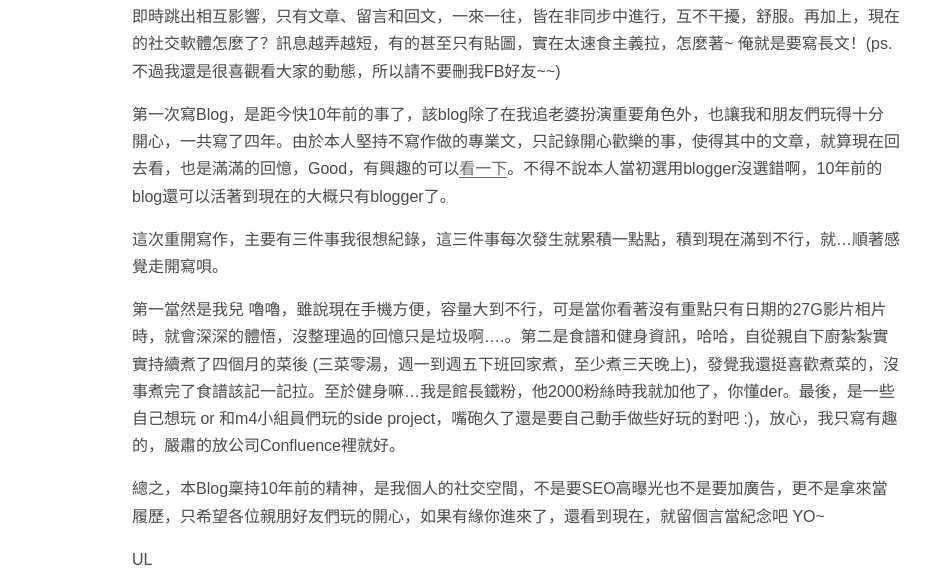
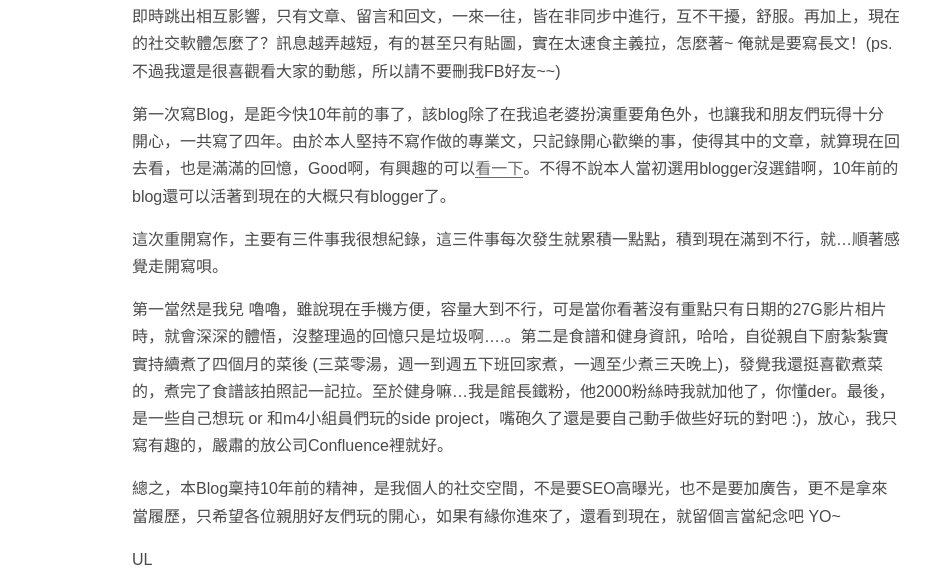
Before and after one commit to uln88/blog, a plain HTML site: page 2017/07/14/開站第一篇/index.html in a window 1280 px wide. Shown: the part 631-1211 px from the top of the page, 244-1174 px from the left. Drawn offline with Linux system fonts and the light colour scheme; a small style sheet from the web is missing.

Commit message:
Site updated: 2017-07-15 05:39:11

```diff
--- a/2017/07/14/開站第一篇/index.html
+++ b/2017/07/14/開站第一篇/index.html
@@ -84,10 +84,10 @@
 <p>痾，回歸主題，為啥又想寫Blog？</p>
 <p>Hm…想用Hexo + GitHub Page架站是去年的事了，主要是發現這架構完全免錢又超級方便，就隨手架了一下，恩，果然很爽，一整個順，優質體驗滿點。相關的套件方法法我大概年初就全部玩了一遍，只是沒那個Fu開始寫，直到最近感覺比較有空 + 買了m4yo網域不知道要幹啥 + 突然有Fu了。</p>
 <p>我一直很喜歡Blog的社交節奏，討厭現今類FB等社交軟體。怎麼說? 距離感不同，你看你的我寫我的，不會即時跳出相互影響，只有文章、留言和回文，一來一往，皆在非同步中進行，互不干擾，舒服。再加上，現在的社交軟體怎麼了？訊息越弄越短，有的甚至只有貼圖，實在太速食主義拉，怎麼著~ 俺就是要寫長文！(ps.不過我還是很喜觀看大家的動態，所以請不要刪我FB好友~~)</p>
-<p>第一次寫Blog，是距今快10年前的事了，該blog除了在我追老婆扮演重要角色外，也讓我和朋友們玩得十分開心，一共寫了四年。由於本人堅持不寫作做的專業文，只記錄開心歡樂的事，使得其中的文章，就算現在回去看，也是滿滿的回憶，Good，有興趣的可以<a href="https://uln99.blogspot.tw/" target="_blank" rel="external">看一下</a>。不得不說本人當初選用blogger沒選錯啊，10年前的blog還可以活著到現在的大概只有blogger了。</p>
+<p>第一次寫Blog，是距今快10年前的事了，該blog除了在我追老婆扮演重要角色外，也讓我和朋友們玩得十分開心，一共寫了四年。由於本人堅持不寫作做的專業文，只記錄開心歡樂的事，使得其中的文章，就算現在回去看，也是滿滿的回憶，Good啊，有興趣的可以<a href="https://uln99.blogspot.tw/" target="_blank" rel="external">看一下</a>。不得不說本人當初選用blogger沒選錯啊，10年前的blog還可以活著到現在的大概只有blogger了。</p>
 <p>這次重開寫作，主要有三件事我很想紀錄，這三件事每次發生就累積一點點，積到現在滿到不行，就…順著感覺走開寫唄。</p>
-<p>第一當然是我兒 嚕嚕，雖說現在手機方便，容量大到不行，可是當你看著沒有重點只有日期的27G影片相片時，就會深深的體悟，沒整理過的回憶只是垃圾啊….。第二是食譜和健身資訊，哈哈，自從親自下廚紮紮實實持續煮了四個月的菜後 (三菜零湯，週一到週五下班回家煮，至少煮三天晚上)，發覺我還挺喜歡煮菜的，沒事煮完了食譜該記一記拉。至於健身嘛…我是館長鐵粉，他2000粉絲時我就加他了，你懂der。最後，是一些自己想玩 or 和m4小組員們玩的side project，嘴砲久了還是要自己動手做些好玩的對吧 :)，放心，我只寫有趣的，嚴肅的放公司Confluence裡就好。</p>
-<p>總之，本Blog稟持10年前的精神，是我個人的社交空間，不是要SEO高曝光也不是要加廣告，更不是拿來當履歷，只希望各位親朋好友們玩的開心，如果有緣你進來了，還看到現在，就留個言當紀念吧 YO~</p>
+<p>第一當然是我兒 嚕嚕，雖說現在手機方便，容量大到不行，可是當你看著沒有重點只有日期的27G影片相片時，就會深深的體悟，沒整理過的回憶只是垃圾啊….。第二是食譜和健身資訊，哈哈，自從親自下廚紮紮實實持續煮了四個月的菜後 (三菜零湯，週一到週五下班回家煮，一週至少煮三天晚上)，發覺我還挺喜歡煮菜的，煮完了食譜該拍照記一記拉。至於健身嘛…我是館長鐵粉，他2000粉絲時我就加他了，你懂der。最後，是一些自己想玩 or 和m4小組員們玩的side project，嘴砲久了還是要自己動手做些好玩的對吧 :)，放心，我只寫有趣的，嚴肅的放公司Confluence裡就好。</p>
+<p>總之，本Blog稟持10年前的精神，是我個人的社交空間，不是要SEO高曝光，也不是要加廣告，更不是拿來當履歷，只希望各位親朋好友們玩的開心，如果有緣你進來了，還看到現在，就留個言當紀念吧 YO~</p>
 <p>UL</p>
 
 
```
